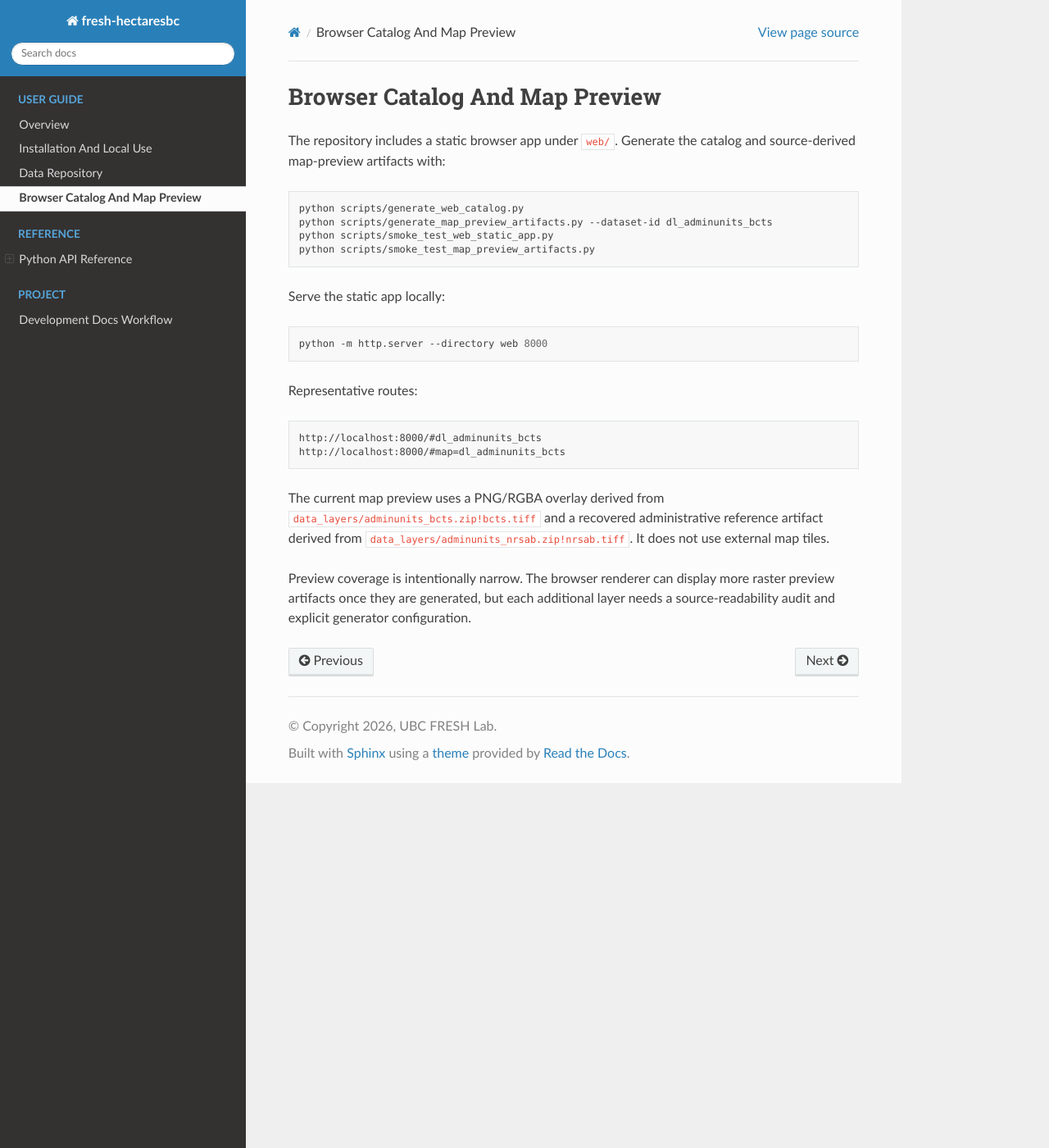
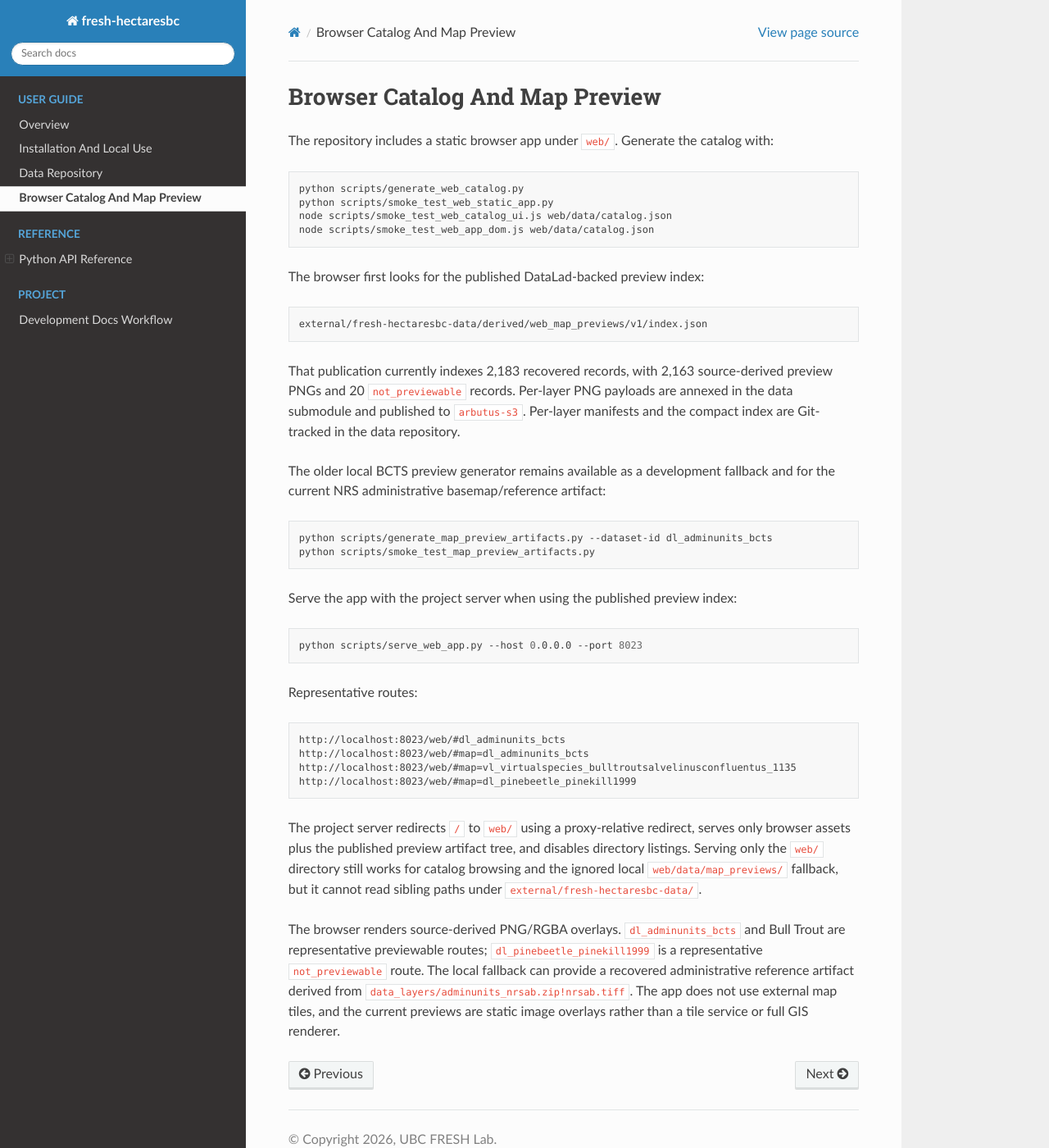
Before and after one commit to UBC-FRESH/fresh-hectaresbc, a Sphinx documentation site: the page built from docs/browser_app.rst, in a window 1280 px wide and 1400 px high. Shown: the whole window at 82% size. Built offline with Sphinx 7.4.7 and the Read the Docs theme 3.1.0, drawn with Linux system fonts in a browser that asks for light colours.

Commit message:
Refresh docs after preview publication

```diff
--- a/docs/browser_app.rst
+++ b/docs/browser_app.rst
@@ -2,33 +2,60 @@ Browser Catalog And Map Preview
 ===============================
 
 The repository includes a static browser app under ``web/``. Generate the
-catalog and source-derived map-preview artifacts with:
+catalog with:
 
 .. code-block:: bash
 
    python scripts/generate_web_catalog.py
-   python scripts/generate_map_preview_artifacts.py --dataset-id dl_adminunits_bcts
    python scripts/smoke_test_web_static_app.py
-   python scripts/smoke_test_map_preview_artifacts.py
+   node scripts/smoke_test_web_catalog_ui.js web/data/catalog.json
+   node scripts/smoke_test_web_app_dom.js web/data/catalog.json
 
-Serve the static app locally:
+The browser first looks for the published DataLad-backed preview index:
+
+.. code-block:: text
+
+   external/fresh-hectaresbc-data/derived/web_map_previews/v1/index.json
+
+That publication currently indexes 2,183 recovered records, with 2,163
+source-derived preview PNGs and 20 ``not_previewable`` records. Per-layer PNG
+payloads are annexed in the data submodule and published to ``arbutus-s3``.
+Per-layer manifests and the compact index are Git-tracked in the data
+repository.
+
+The older local BCTS preview generator remains available as a development
+fallback and for the current NRS administrative basemap/reference artifact:
 
 .. code-block:: bash
 
-   python -m http.server --directory web 8000
+   python scripts/generate_map_preview_artifacts.py --dataset-id dl_adminunits_bcts
+   python scripts/smoke_test_map_preview_artifacts.py
+
+Serve the app with the project server when using the published preview index:
+
+.. code-block:: bash
+
+   python scripts/serve_web_app.py --host 0.0.0.0 --port 8023
 
 Representative routes:
 
 .. code-block:: text
 
-   http://localhost:8000/#dl_adminunits_bcts
-   http://localhost:8000/#map=dl_adminunits_bcts
+   http://localhost:8023/web/#dl_adminunits_bcts
+   http://localhost:8023/web/#map=dl_adminunits_bcts
+   http://localhost:8023/web/#map=vl_virtualspecies_bulltroutsalvelinusconfluentus_1135
+   http://localhost:8023/web/#map=dl_pinebeetle_pinekill1999
 
-The current map preview uses a PNG/RGBA overlay derived from
-``data_layers/adminunits_bcts.zip!bcts.tiff`` and a recovered administrative
-reference artifact derived from ``data_layers/adminunits_nrsab.zip!nrsab.tiff``.
-It does not use external map tiles.
+The project server redirects ``/`` to ``web/`` using a proxy-relative redirect,
+serves only browser assets plus the published preview artifact tree, and
+disables directory listings. Serving only the ``web/`` directory still works for
+catalog browsing and the ignored local ``web/data/map_previews/`` fallback, but
+it cannot read sibling paths under ``external/fresh-hectaresbc-data/``.
 
-Preview coverage is intentionally narrow. The browser renderer can display more
-raster preview artifacts once they are generated, but each additional layer
-needs a source-readability audit and explicit generator configuration.
+The browser renders source-derived PNG/RGBA overlays. ``dl_adminunits_bcts`` and
+Bull Trout are representative previewable routes; ``dl_pinebeetle_pinekill1999``
+is a representative ``not_previewable`` route. The local fallback can provide a
+recovered administrative reference artifact derived from
+``data_layers/adminunits_nrsab.zip!nrsab.tiff``. The app does not use external
+map tiles, and the current previews are static image overlays rather than a tile
+service or full GIS renderer.
```
Also changed, not shown: CHANGE_LOG.md (+1 -0 lines), README.md (+1 -1 lines), docs/data_repository.rst (+13 -0 lines), docs/overview.rst (+7 -3 lines), planning/phase16_full_preview_publication_closeout.md (+3 -3 lines), web/README.md.
